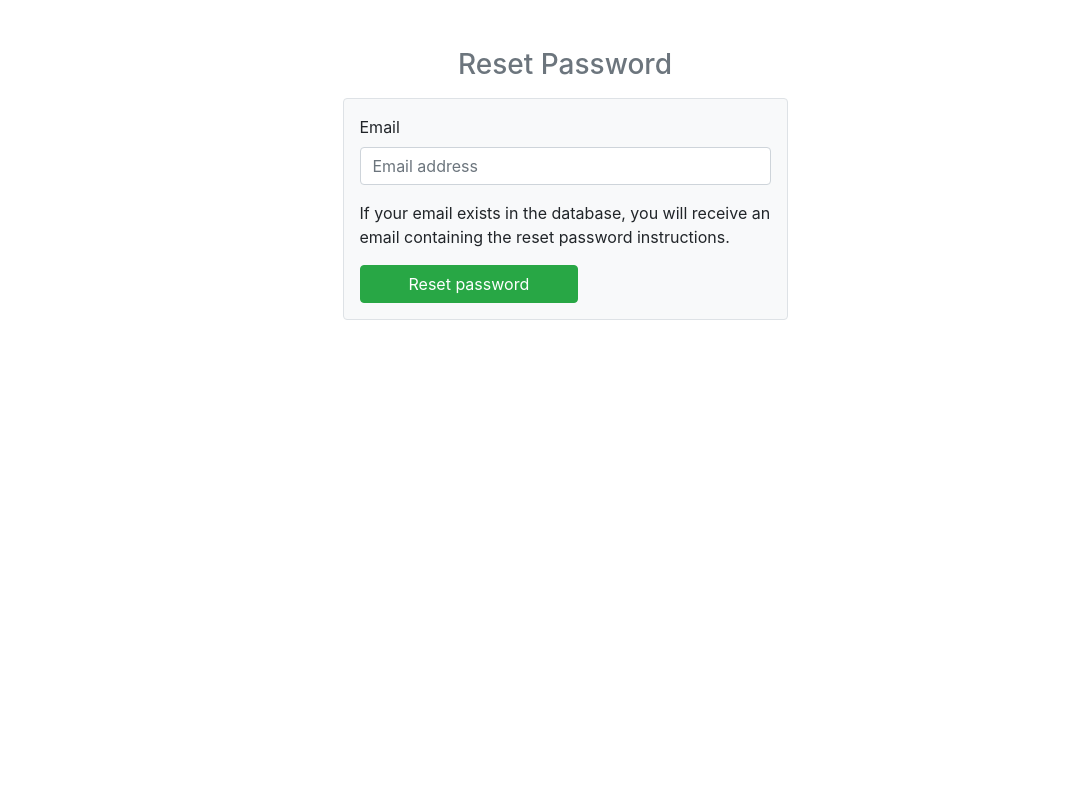
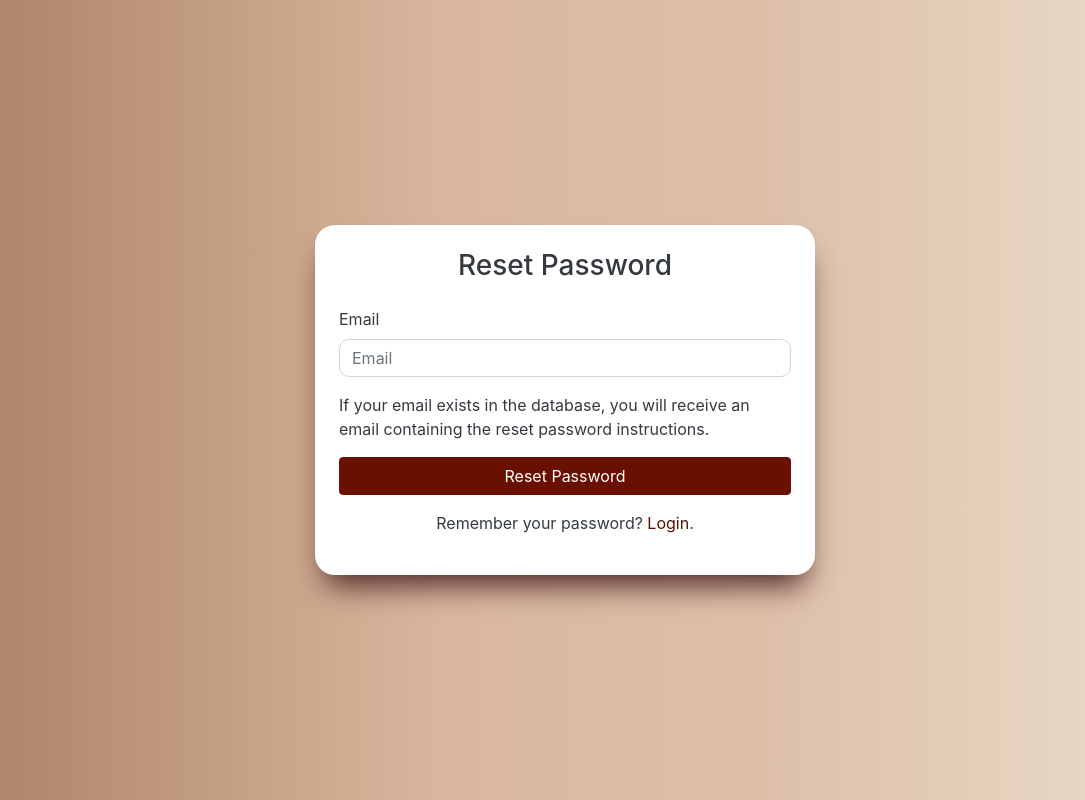
Before and after one commit to TrinhNghi/Final-Software-Engineering, a PHP site: page /forgot.php in a window 1280 px wide. Shown: the whole page, without its empty margins (75-1160 px from the left). Run offline with PHP 8.4, Linux system fonts and the light colour scheme; some libraries are stand-ins or nearby versions.

Commit message:
Add style for all login session

```diff
--- a/forgot.php
+++ b/forgot.php
@@ -30,26 +30,70 @@ if (isset($_POST['email'])) {
 <!DOCTYPE html>
 <html lang="en">
 <head>
+    <meta charset="utf-8">
+    <meta name="viewport" content="width=device-width, initial-scale=1, shrink-to-fit=no">
     <title>Forgot Password</title>
-    <meta charset="utf-8">
-    <meta name="viewport" content="width=device-width, initial-scale=1">
-    <link rel="stylesheet" href="https://maxcdn.bootstrapcdn.com/bootstrap/4.5.2/css/bootstrap.min.css">
-    <script src="https://ajax.googleapis.com/ajax/libs/jquery/3.5.1/jquery.min.js"></script>
-    <script src="https://cdnjs.cloudflare.com/ajax/libs/popper.js/1.16.0/umd/popper.min.js"></script>
-    <script src="https://maxcdn.bootstrapcdn.com/bootstrap/4.5.2/js/bootstrap.min.js"></script>
+    <link rel="stylesheet" href="https://stackpath.bootstrapcdn.com/bootstrap/4.5.0/css/bootstrap.min.css">
+    <link rel="stylesheet" href="https://maxcdn.bootstrapcdn.com/font-awesome/4.7.0/css/font-awesome.min.css">
+    <script src="https://code.jquery.com/jquery-3.5.1.min.js"></script>
+    <script src="https://cdn.jsdelivr.net/npm/popper.js@1.16.0/dist/umd/popper.min.js"></script>
+    <script src="https://stackpath.bootstrapcdn.com/bootstrap/4.5.0/js/bootstrap.min.js"></script>
+    <style>
+        .gradient-bg {
+            background: #A87E62;
+            background: linear-gradient(90deg, rgba(168, 126, 98, 1) 0%, rgba(217, 183, 158, 1) 41%, rgba(221, 191, 168, 1) 65%, rgba(235, 223, 204, 1) 100%);
+            width: 100%;
+            height: 100vh;
+        }
+
+        .forgot-box {
+            background-color: white;
+            backdrop-filter: blur(10px);
+            border-radius: 20px;
+            width: 100%;
+            max-width: 500px;
+            box-shadow: rgb(77, 38, 38) 0px 20px 30px -10px;
+            padding: 30px 20px;
+        }
+
+        .form-control {
+            background-color: rgba(255, 255, 255, 0.9);
+            color: #6a1000;
+            border-radius: 10px;
+        }
+
+        .form-control:focus {
+            border-color: #6a1000;
+            box-shadow: 0 0 5px rgba(106, 16, 0, 0.8);
+        }
+
+        .btn-success {
+            background-color: #6a1000;
+            border-color: #6a1000;
+            color: white;
+        }
+
+        .btn-success:hover {
+            background-color: #5a0e00;
+            border-color: #5a0e00;
+        }
+
+        .text-primary {
+            color: #5a0e00 !important;
+        }
+    </style>
 </head>
 <body>
-<div class="container">
-    <div class="row justify-content-center">
-        <div class="col-md-6 col-lg-5">
-            <h3 class="text-center text-secondary mt-5 mb-3">Reset Password</h3>
-            <form method="post" action="" class="border rounded w-100 mb-5 mx-auto px-3 pt-3 bg-light">
+<div class="container-fluid vh-100 d-flex justify-content-center align-items-center gradient-bg">
+    <div class="forgot-box p-4">
+        <h3 class="text-center text-dark mb-4">Reset Password</h3>
+        <form method="post" action="" novalidate>
             <div class="form-group">
-                    <label for="email">Email</label>
-                    <input name="email" id="email" type="text" class="form-control" placeholder="Email address" value="<?= htmlspecialchars($email) ?>">
+                <label for="email" class="text-dark">Email</label>
+                <input value="<?= htmlspecialchars($email) ?>" name="email" required class="form-control" type="email" placeholder="Email" id="email">
             </div>
             <div class="form-group">
-                    <p>If your email exists in the database, you will receive an email containing the reset password instructions.</p>
+                <p class="text-dark">If your email exists in the database, you will receive an email containing the reset password instructions.</p>
             </div>
             <div class="form-group">
                 <?php if (!empty($error)): ?>
@@ -58,11 +102,13 @@ if (isset($_POST['email'])) {
                 <?php if (!empty($success)): ?>
                     <div class='alert alert-success'><?= $success ?></div>
                 <?php endif; ?>
-                    <button class="btn btn-success px-5">Reset password</button>
+                <button type="submit" class="btn btn-success w-100">Reset Password</button>
+            </div>
+            <div class="form-group text-center">
+                <p class="text-dark">Remember your password? <a href="login.php" class="text-primary">Login</a>.</p>
             </div>
         </form>
     </div>
 </div>
-</div>
 </body>
 </html>
```
Also changed, not shown: logout.php (+53 -31 lines), reset_password.php (+58 -17 lines). Lines whose indentation alone changed are shown as unchanged.
